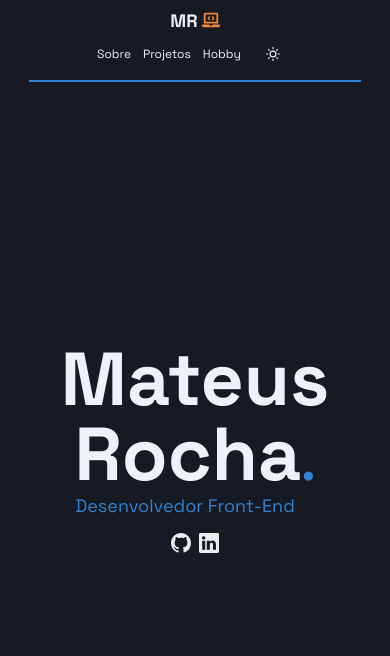
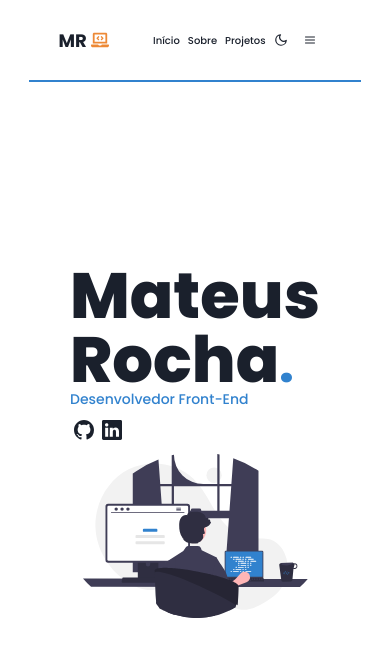
Before and after one commit to mateusrr/Portfolio, a Next.js app: page / in a window 390 px wide. Both pictures are taken after a click on the button "Toggle menu". Shown: the top 656 px of the page. Built offline with nearby package versions, Linux system fonts and the light colour scheme.

Commit message:
update responsive

```diff
--- a/src/components/Header/LinksHeader.tsx
+++ b/src/components/Header/LinksHeader.tsx
@@ -1,5 +1,17 @@
-import { Box, ResponsiveValue, LinkProps, Link, Flex } from '@chakra-ui/react'
+import {
+  Box,
+  ResponsiveValue,
+  LinkProps,
+  Link,
+  Flex,
+  IconButton,
+  useColorMode,
+  Icon,
+  useDisclosure,
+  useMediaQuery,
+} from '@chakra-ui/react'
 import { motion } from 'framer-motion'
+import { FiMenu, FiMoon, FiSun } from 'react-icons/fi'
 
 const Motion = motion(Box)
 
@@ -10,7 +22,7 @@
   transition: 'all 0.3s',
   pos: 'relative',
   display: 'inline-block',
-  marginRight: '3',
+  marginRight: '2',
   fontWeight: 'medium',
   _hover: {
     _before: {
@@ -27,25 +39,90 @@
 }
 
 export default function LinksHeader() {
+  const { isOpen, onOpen, onClose } = useDisclosure()
+  const { colorMode, toggleColorMode } = useColorMode()
+  const [isMobile] = useMediaQuery('(max-width: 768px)')
+
+  const handleColorChange = () => {
+    toggleColorMode()
+  }
+
   return (
-    <Flex fontSize={{ base: 'xs', md: 'sm' }}>
+    <Flex as="header" justify="space-between" align="center">
+      {!isMobile && (
+        <>
           <Motion whileHover={{ opacity: 0.5 }} whileTap={{ opacity: 0.8 }}>
-        <Link {...linkProps} href="/about">
+            <Link {...linkProps} href="/" onClick={onClose}>
+              Início
+            </Link>
+          </Motion>
+
+          <Motion whileHover={{ opacity: 0.5 }} whileTap={{ opacity: 0.8 }}>
+            <Link {...linkProps} href="/about" onClick={onClose}>
               Sobre
             </Link>
           </Motion>
 
           <Motion whileHover={{ opacity: 0.5 }} whileTap={{ opacity: 0.8 }}>
-        <Link {...linkProps} href="/projects">
+            <Link {...linkProps} href="/projects" onClick={onClose}>
               Projetos
             </Link>
           </Motion>
 
-      <Motion whileHover={{ opacity: 0.5 }} whileTap={{ opacity: 0.8 }}>
-        <Link {...linkProps} href="/hobby">
-          Hobby
+          <IconButton
+            fontSize={{ base: 'sm', md: 'md' }}
+            bg="transparent"
+            aria-label="Toggle color mode"
+            icon={
+              colorMode === 'light' ? <Icon as={FiMoon} /> : <Icon as={FiSun} />
+            }
+            onClick={handleColorChange}
+          />
+        </>
+      )}
+
+      {isMobile && (
+        <>
+          {isOpen && (
+            <Flex fontSize="10px" align="center" direction="row">
+              <Link {...linkProps} href="/" onClick={onClose}>
+                Início
               </Link>
-      </Motion>
+
+              <Link {...linkProps} href="/about" onClick={onClose}>
+                Sobre
+              </Link>
+
+              <Link {...linkProps} href="/projects" onClick={onClose}>
+                Projetos
+              </Link>
+
+              <IconButton
+                minW="0"
+                fontSize={{ base: 'sm', md: 'md' }}
+                bg="transparent"
+                aria-label="Toggle color mode"
+                icon={
+                  colorMode === 'light' ? (
+                    <Icon as={FiMoon} />
+                  ) : (
+                    <Icon as={FiSun} />
+                  )
+                }
+                onClick={handleColorChange}
+              />
+            </Flex>
+          )}
+          <IconButton
+            p="none"
+            fontSize={{ base: 'xs', md: 'md' }}
+            bg="transparent"
+            aria-label="Toggle menu"
+            icon={<Icon as={FiMenu} />}
+            onClick={isOpen ? onClose : onOpen}
+          />
+        </>
+      )}
     </Flex>
   )
 }
--- a/src/components/Header/index.tsx
+++ b/src/components/Header/index.tsx
@@ -1,31 +1,24 @@
-import { Box, Flex, Icon, IconButton, useColorMode } from '@chakra-ui/react'
+import { Box, Flex, Icon } from '@chakra-ui/react'
 import Link from 'next/link'
 import { FaLaptopCode } from 'react-icons/fa'
-import { FiMoon, FiSun } from 'react-icons/fi'
 import Line from '../Line'
 import LinksHeader from './LinksHeader'
 
 export default function Header() {
-  const { colorMode, toggleColorMode } = useColorMode()
-
-  const handleColorChange = () => {
-    toggleColorMode()
-  }
-
   return (
     <>
       <Flex
         as="header"
         align="center"
-        justify={{ base: 'center', md: 'space-between' }}
-        direction={{ base: 'column', md: 'row' }}
-        h="80px" // Altura responsiva para mobile e desktop
-        maxW={{ base: '50%', md: '800px' }}
+        justify="space-between"
+        direction="row"
+        h="80px"
+        maxW={{ base: '70%', md: '800px' }}
         m="auto"
         transition="background-color 0.2s"
       >
         <Box
-          fontSize={{ base: 'md', md: 'xl' }} // Tamanho da fonte responsiva para mobile e desktop
+          fontSize={{ base: 'md', md: 'xl' }}
           fontWeight="bold"
           display="flex"
           alignItems="center"
@@ -35,19 +28,7 @@
           <Icon as={FaLaptopCode} color="orange.400" />
         </Box>
 
-        <Flex align="center">
-          <LinksHeader />
-
-          <IconButton
-            fontSize={{ base: 'sm', md: 'md' }}
-            bg="transparent"
-            aria-label="Toggle color mode"
-            icon={
-              colorMode === 'light' ? <Icon as={FiMoon} /> : <Icon as={FiSun} />
-            }
-            onClick={handleColorChange}
-          />
-        </Flex>
+        <LinksHeader />
       </Flex>
 
       <Line />
--- a/src/components/MotionEffect.tsx
+++ b/src/components/MotionEffect.tsx
@@ -14,7 +14,6 @@
       animate={{ opacity: 1, y: 0 }}
       transition={{ duration: 0.8 }}
       justify="center"
-      textAlign="center"
     >
       {children}
     </Motion>
--- a/src/components/Projects/ButtonsAcess.tsx
+++ b/src/components/Projects/ButtonsAcess.tsx
@@ -14,7 +14,7 @@
         mb={{ base: 2, md: 20 }}
         bg="blue.500"
         color="gray.100"
-        fontWeight="normal"
+        fontWeight="medium"
         _hover={{ bg: 'blue.600', color: 'white' }}
         as="a"
         href={href}
--- a/src/components/SocialMedia.tsx
+++ b/src/components/SocialMedia.tsx
@@ -35,7 +35,7 @@
 
 export default function ZoomIcon() {
   return (
-    <Flex direction="row" justify="center">
+    <Flex direction="row" justify="left">
       <ButtonSocialMedia
         href="https://github.com/mateusrr"
         icon={BsGithub}
--- a/src/pages/_document.tsx
+++ b/src/pages/_document.tsx
@@ -10,7 +10,7 @@
           <link rel="preconnect" href="https://fonts.googleapis.com" />
           <link rel="preconnect" href="https://fonts.gstatic.com" />
           <link
-            href="https://fonts.googleapis.com/css2?family=Space+Grotesk:wght@300;400;500;600;700&display=swap"
+            href="https://fonts.googleapis.com/css2?family=Poppins:wght@400;500;700;800&display=swap"
             rel="stylesheet"
           />
           <link rel="shortcut icon" href="/favicon.png" type="image/png" />
--- a/src/pages/index.tsx
+++ b/src/pages/index.tsx
@@ -1,5 +1,5 @@
 import React from 'react'
-import { Box, Flex, Heading, Text } from '@chakra-ui/react'
+import { Box, Flex, Image, Text } from '@chakra-ui/react'
 import Header from '@/components/Header/index'
 import SocialMedia from '../components/SocialMedia'
 import MotionEffect from '@/components/MotionEffect'
@@ -8,33 +8,25 @@
   return (
     <>
       <Header />
+      <MotionEffect>
         <Flex
-        direction={{ base: 'column', md: 'row' }}
           justify="center"
           alignItems="center"
-        h="calc(100vh - 100px)"
+          align="center"
+          h="85vh"
+          gap={{ base: '', md: '7' }}
+          direction={{ base: 'column', md: 'row' }}
         >
-        <MotionEffect>
-          <Flex>
-            <Box m="auto">
-              <Heading
-                as="h1"
-                fontSize={{ base: '75px', md: '100px' }}
-                fontWeight="bold"
-                lineHeight={1}
-              >
-                Mateus Rocha
+          <Box fontSize={{ base: '4rem', md: '5rem' }} lineHeight={1}>
+            <Text fontWeight="extrabold">Mateus</Text>
+            <Text fontWeight="extrabold">
+              Rocha
               <span style={{ color: '#3182CE', fontSize: '3rem' }}>.</span>
-              </Heading>
+            </Text>
 
-              <Flex
-                m={{ base: '', md: '5px' }}
-                // direction={{ base: 'column', md: 'row' }}
-                justify="center"
-                align="center"
-              >
+            <Flex m={{ base: '', md: '5px' }} align="left">
               <Text
-                  fontSize={{ base: 'md', md: 'lg' }}
+                fontSize={{ base: 'sm', md: 'md' }}
                 fontWeight="medium"
                 color="blue.500"
                 mr={5}
@@ -44,9 +36,13 @@
             </Flex>
             <SocialMedia />
           </Box>
+          <Image
+            src="/programming.svg"
+            alt={''}
+            w={{ base: '225px', md: '450px' }}
+          />
         </Flex>
       </MotionEffect>
-      </Flex>
     </>
   )
 }
--- a/src/styles/theme.ts
+++ b/src/styles/theme.ts
@@ -11,6 +11,8 @@
   styles: {
     global: (props: { colorMode: string }) => ({
       'html, body': {
+        padding: 0,
+        margin: 0,
         background: props.colorMode === 'light' ? 'white' : 'gray.900',
         color: props.colorMode === 'light' ? 'gray.800' : 'gray.100',
         transition: 'background-color 0.2s',
@@ -29,8 +31,8 @@
     },
   },
   fonts: {
-    body: "'Space Grotesk', sans-serif",
-    heading: "'Space Grotesk', sans-serif",
+    body: "'Poppins', sans-serif",
+    heading: "'Poppins', sans-serif",
   },
   fontSizes: {
     xs: '12px',
@@ -45,9 +47,10 @@
     '6xl': '64px',
   },
   fontWeights: {
-    normal: 300,
-    medium: 400,
+    normal: 400,
+    medium: 500,
     bold: 700,
+    extrabold: 800,
   },
   lineHeights: {
     normal: '1.5',
```
Also changed, not shown: src/pages/about.tsx (+15 -4 lines), src/pages/hobby.tsx (deleted, +0 -21 lines), src/pages/projects.tsx (+5 -8 lines), public/programming.svg (added). Lines whose indentation alone changed are shown as unchanged.
